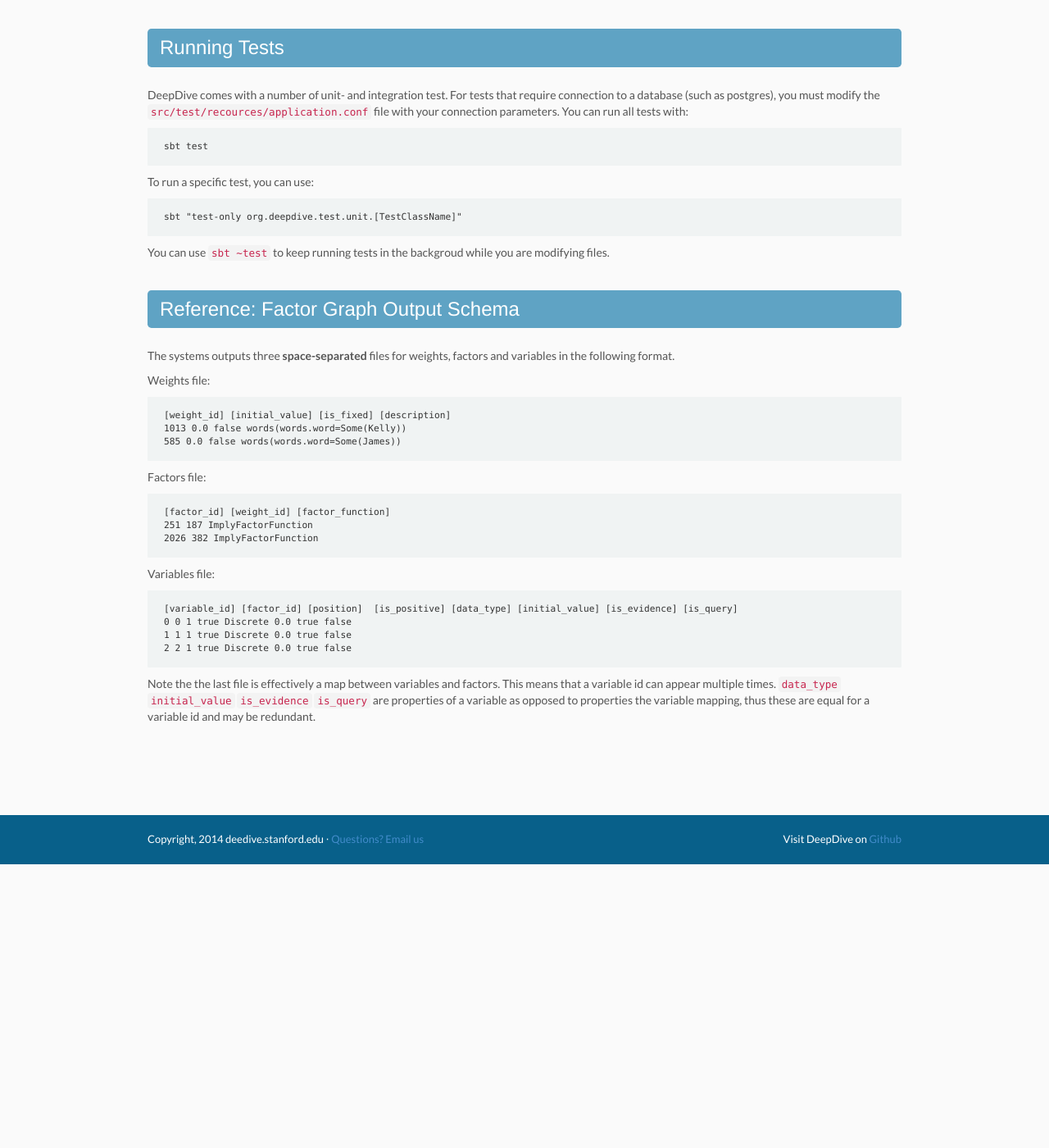
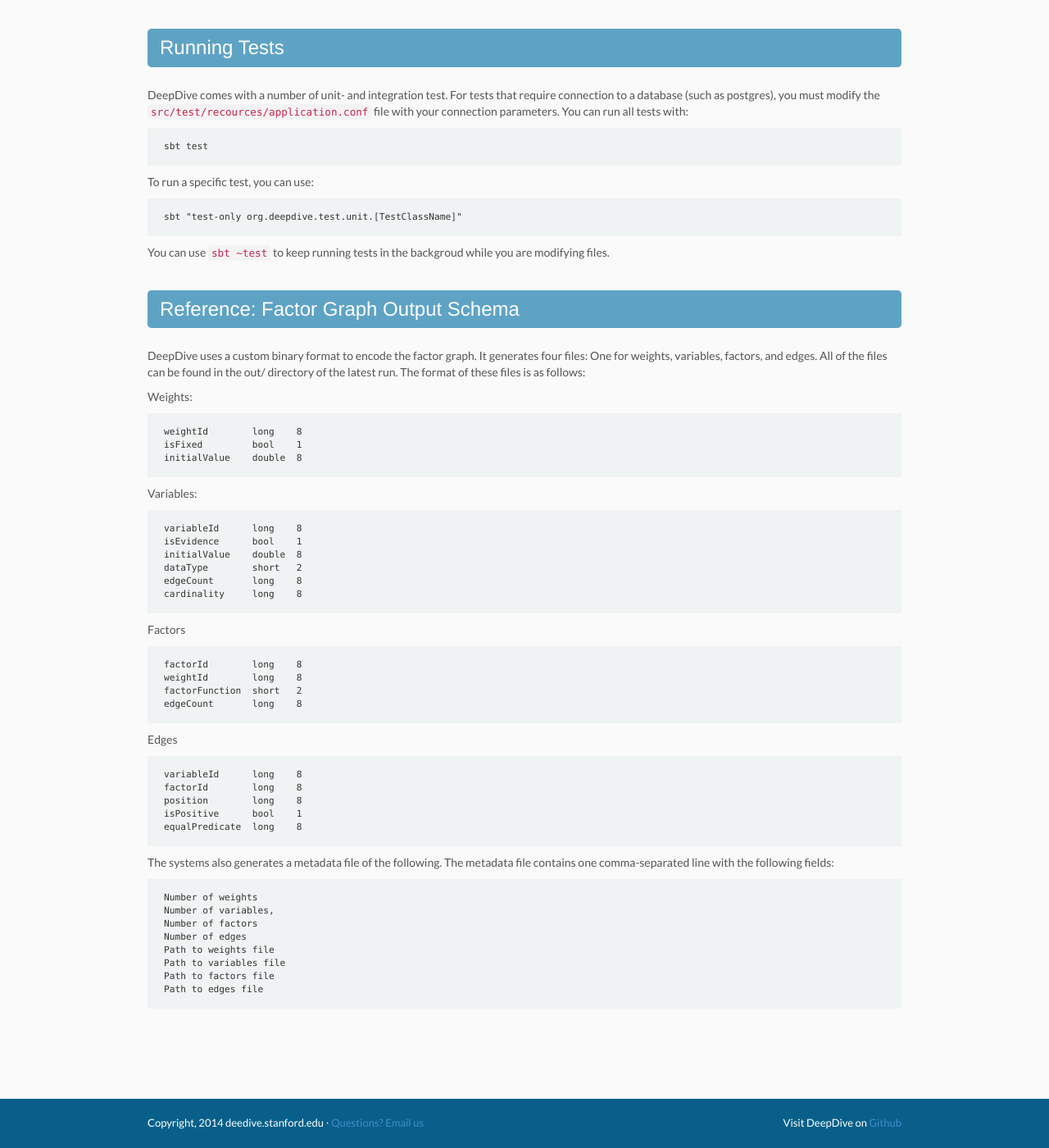
Before and after one commit to senaraiandi/deepdive, a Jekyll site: the page built from doc/developer.md, in a window 1280 px wide and 1400 px high, scrolled down 769 px. Shown: the whole window at 82% size. Built offline with Jekyll 4.4.1, drawn with Linux system fonts in a browser that asks for light colours; nearby versions of some CDN libraries; before the commit the page ends 1823 px from its top, so only the background shows below that.

Commit message:
add graph output schema

```diff
--- a/doc/developer.md
+++ b/doc/developer.md
@@ -41,25 +41,48 @@
 
 ### Reference: Factor Graph Output Schema
 
-The systems outputs three **space-separated** files for weights, factors and variables in the following format.
+DeepDive uses a custom binary format to encode the factor graph. It generates four files: One for weights, variables, factors, and edges. All of the files can be found in the out/ directory of the latest run. The format of these files is as follows:
 
-Weights file:
+Weights:
 
-    [weight_id] [initial_value] [is_fixed] [description]
-    1013 0.0 false words(words.word=Some(Kelly))
-    585 0.0 false words(words.word=Some(James))
+    weightId        long    8
+    isFixed         bool    1
+    initialValue    double  8
 
-Factors file:
 
-    [factor_id] [weight_id] [factor_function]
-    251 187 ImplyFactorFunction
-    2026 382 ImplyFactorFunction
+Variables:
 
-Variables file:
+    variableId      long    8
+    isEvidence      bool    1
+    initialValue    double  8
+    dataType        short   2
+    edgeCount       long    8
+    cardinality     long    8
 
-    [variable_id] [factor_id] [position]  [is_positive] [data_type] [initial_value] [is_evidence] [is_query]
-    0 0 1 true Discrete 0.0 true false
-    1 1 1 true Discrete 0.0 true false
-    2 2 1 true Discrete 0.0 true false
+Factors
 
-Note the the last file is effectively a map between variables and factors. This means that a variable id can appear multiple times. `data_type` `initial_value` `is_evidence` `is_query` are properties of a variable as opposed to properties the variable mapping, thus these are equal for a variable id and may be redundant.
+    factorId        long    8
+    weightId        long    8
+    factorFunction  short   2
+    edgeCount       long    8
+
+Edges
+
+    variableId      long    8
+    factorId        long    8
+    position        long    8
+    isPositive      bool    1
+    equalPredicate  long    8
+
+
+
+The systems also generates a metadata file of the following. The metadata file contains one comma-separated line with the following fields:
+
+    Number of weights
+    Number of variables,
+    Number of factors
+    Number of edges
+    Path to weights file
+    Path to variables file
+    Path to factors file
+    Path to edges file
```
